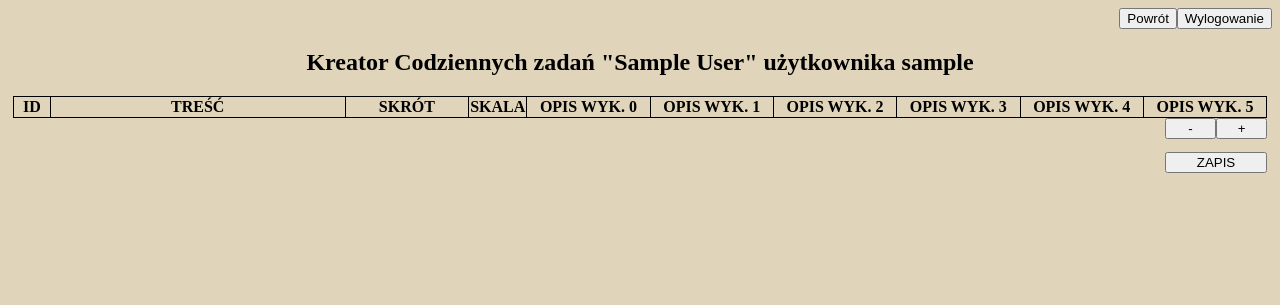
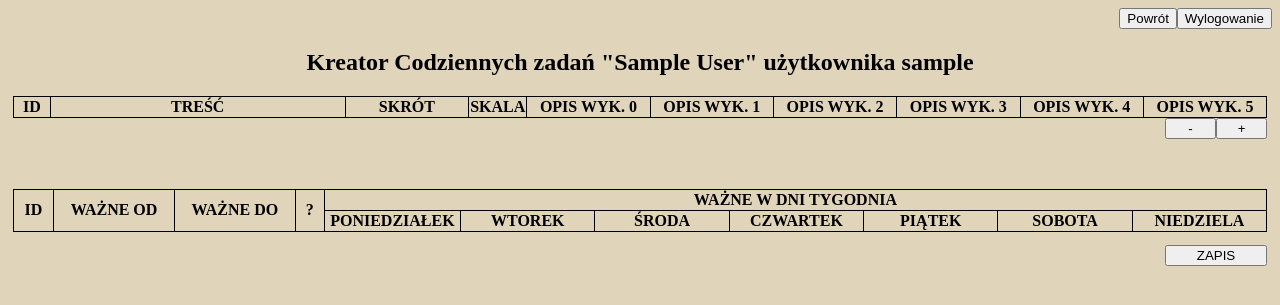
Before and after one commit to wojtaszek23/dailyTasks, a PHP site: page /daily_challenge_creator.php in a window 1280 px wide. Shown: the top 305 px of the page. Run offline with PHP 8.4, Linux system fonts and the light colour scheme; the visitor is signed in with stand-in values (Sample User, id 1); lists and menus that the app fills with data are empty.

Commit message:
added specyfying validated days of week while creating tasks and suitable behaviour expecting that information in daily task viewer

```diff
--- a/daily_challenge_creator.php
+++ b/daily_challenge_creator.php
@@ -38,6 +38,14 @@
       margin-right: 1%;
       margin-left: 1%;
     }
+    #specify_dates_table{
+      border: 1px solid black;
+      border-collapse: collapse;
+      width: 98%;
+      margin-top: 50px;
+      margin-right: 1%;
+      margin-left: 1%;
+    }
     th, td{
       border: 1px solid black;
     }
@@ -74,11 +82,26 @@
     function removeRowFromTable()
     {
       var table = document.getElementById("creating_tasks_table");
+      var table2 = document.getElementById("specify_dates_table");
       if( table.rows.length > 1 )
       {
 	      var row = table.deleteRow(-1);
+        table2.deleteRow(-1);
 	      num_rows = num_rows - 1;
 	      document.getElementById('num_rows').value = num_rows;
+      }
+    }
+    function endingChanged(id)
+    {
+      if (document.getElementById('ending' + id).checked)
+      {
+        document.getElementById('valid_until' + id).disabled = false;
+        document.getElementById('valid_until' + id).valueAsDate = new Date();
+      }
+      else
+      {
+        document.getElementById('valid_until' + id).disabled = true;
+        document.getElementById('valid_until' + id).value = null;
       }
     }
     function changeScale(id)
@@ -155,6 +178,33 @@
 	      cellStatus[i].innerHTML = '<input text id="done' + i + "_" + id + '" name="done' + i + "_" + id +  '" style="box-sizing: border-box; width: 100%;" disabled/>';
       }
 
+      var table2 = document.getElementById("specify_dates_table");
+      var row2 = table2.insertRow(-1);
+      var cellID2 = row2.insertCell(0);
+      var valid_since = row2.insertCell(1);
+      var valid_until = row2.insertCell(2);
+      var ending = row2.insertCell(3);
+      var mon = row2.insertCell(4);
+      var tue = row2.insertCell(5);
+      var wed = row2.insertCell(6);
+      var thu = row2.insertCell(7);
+      var fri = row2.insertCell(8);
+      var sut = row2.insertCell(9);
+      var sun = row2.insertCell(10);
+      cellID2.innerHTML = id;
+      cellID2.size = "3%";
+      valid_since.innerHTML = '<input type="date" id="valid_since' + id + '" name="valid_since' + id + '" style="box-sizing: border-box; width: 100%;" />';
+      valid_until.innerHTML = '<input type="date" id="valid_until' + id + '" name="valid_until' + id + '" style="box-sizing: border-box; width: 100%;" disabled />';
+      ending.innerHTML = '<input type="checkbox" id="ending' + id + '" name="ending' + id + '" style="box-sizing: border-box; width: 100%;" onclick="endingChanged(' + id + ')" />';
+      mon.innerHTML = '<input type="checkbox" id="mon' + id + '" name="mon' + id + '" style="box-sizing: border-box; width: 100%;" checked />';
+      tue.innerHTML = '<input type="checkbox" id="tue' + id + '" name="tue' + id + '" style="box-sizing: border-box; width: 100%;" checked />';
+      wed.innerHTML = '<input type="checkbox" id="wed' + id + '" name="wed' + id + '" style="box-sizing: border-box; width: 100%;" checked />';
+      thu.innerHTML = '<input type="checkbox" id="thu' + id + '" name="thu' + id + '" style="box-sizing: border-box; width: 100%;" checked />';
+      fri.innerHTML = '<input type="checkbox" id="fri' + id + '" name="fri' + id + '" style="box-sizing: border-box; width: 100%;" checked />';
+      sut.innerHTML = '<input type="checkbox" id="sat' + id + '" name="sat' + id + '" style="box-sizing: border-box; width: 100%;" checked />';
+      sun.innerHTML = '<input type="checkbox" id="sun' + id + '" name="sun' + id + '" style="box-sizing: border-box; width: 100%;" checked />';
+      document.getElementById('valid_since' + id).valueAsDate = new Date();
+
       num_rows = num_rows + 1;
       document.getElementById('num_rows').value = num_rows;
     }
@@ -172,7 +222,7 @@
   <div style="clear:both"></div>
   <h2 style="text-align: center;">Kreator Codziennych zadań "<?php echo $_SESSION['creating_daily_task_name']?>"
   użytkownika <?php echo $_SESSION['nick_logged']?></h2>
-  <form id="daily_tasks_form" action="./save.php" method="post">
+  <form id="daily_tasks_form" action="./save.php" method="post" enctype='multipart/form-data'>
     <table id="creating_tasks_table" name="creating_tasks_table">
       <tr>
         <th style="width: 3%;">ID</th>
@@ -189,6 +239,25 @@
     </table>
     <button type="button" id="add_row_button" onclick="addRowToTable()">+</button>
     <button type="button" id="remove_row_button" onclick="removeRowFromTable()">-</button>
+    <div style="clear:both;"></div>
+    <table id="specify_dates_table" name="specify_dates_table">
+      <tr>
+        <th style="width: 3%;" rowspan="2">ID</th>
+        <th style="width: 9%;" rowspan="2">WAŻNE OD</th>
+        <th style="width: 9%;" rowspan="2">WAŻNE DO</th>
+        <th style="width: 2%; min-width: 1.5em;" rowspan="2">?</th>
+        <th style="77%;" colspan="7">WAŻNE W DNI TYGODNIA</th>
+      </tr>
+      <tr>
+        <th style="width: 10%;">PONIEDZIAŁEK</th>
+        <th style="width: 10%;">WTOREK</th>
+        <th style="width: 10%;">ŚRODA</th>
+        <th style="width: 10%;">CZWARTEK</th>
+        <th style="width: 10%;">PIĄTEK</th>
+        <th style="width: 10%;">SOBOTA</th>
+        <th style="width: 10%;">NIEDZIELA</th>
+      </tr>
+    </table>
     <input type="submit" id="ok_button" value="ZAPIS"></input>
     <input type="hidden" name="num_rows" id="num_rows" value='0'/>
   </form>
```
Also changed, not shown: js/daily_challenge_viewer.js (+19 -0 lines), save.php (+55 -3 lines).
